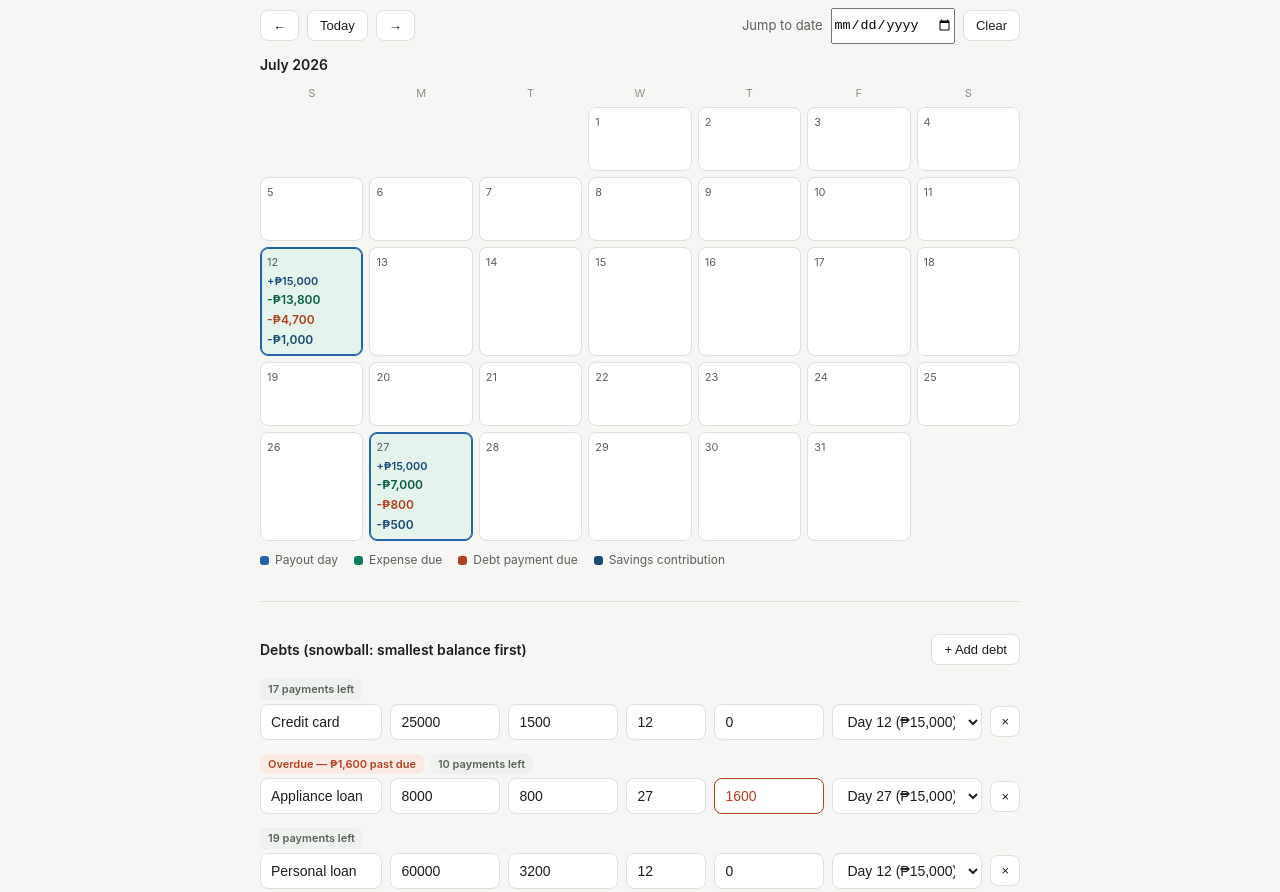
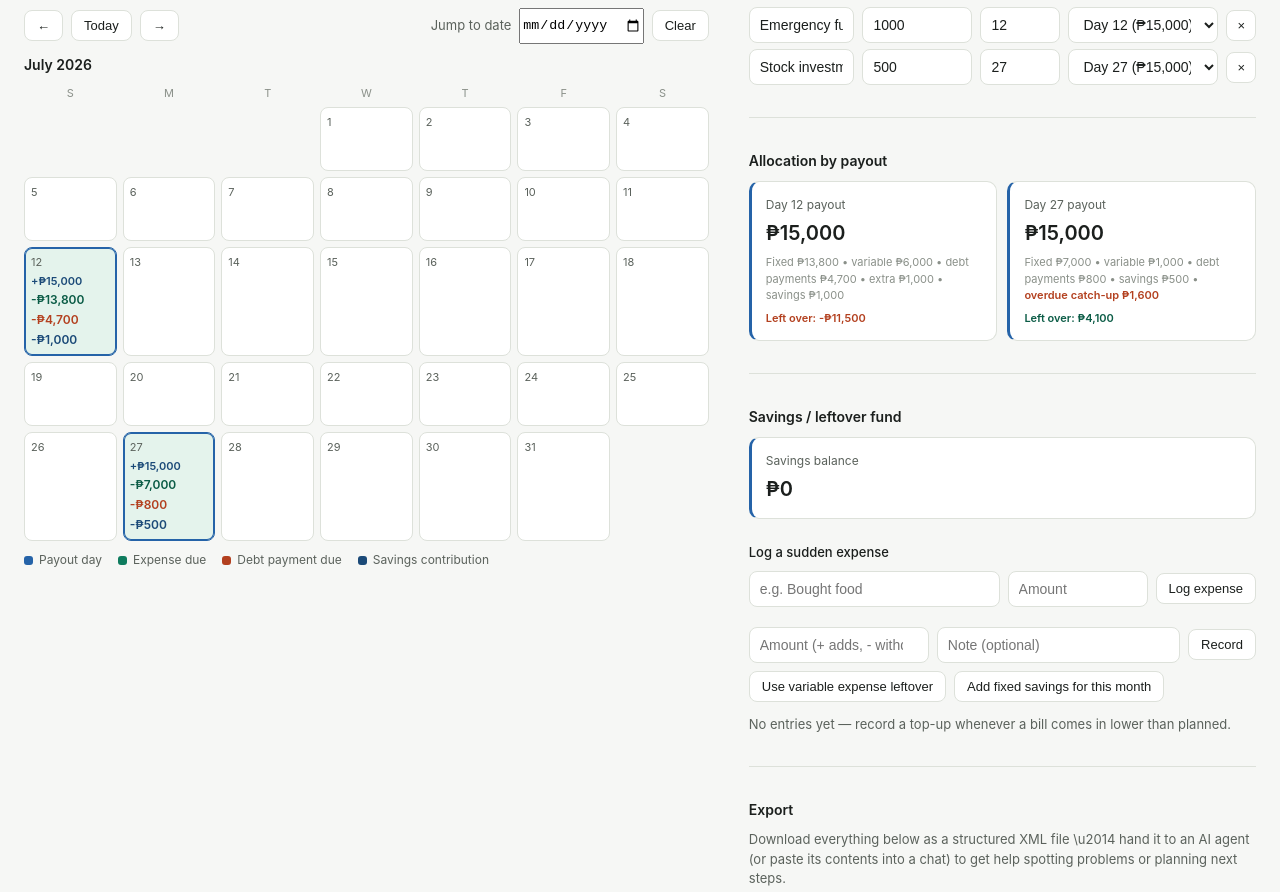
Before and after one commit to Frnce/Budget-Planner, a plain HTML site: page index.html in a window 1280 px wide. Shown: the part 955-1847 px from the top of the page. Drawn offline with Linux system fonts and the light colour scheme.

Commit message:
full width

```diff
--- a/index.html
+++ b/index.html
@@ -48,7 +48,14 @@
     font-family: -apple-system, BlinkMacSystemFont, "Segoe UI", Roboto, Helvetica, Arial, sans-serif;
     line-height:1.5;
   }
-  .wrap{max-width:800px; margin:0 auto; padding:2rem 1.25rem 4rem;}
+  .wrap{max-width:1360px; margin:0 auto; padding:2rem 1.5rem 4rem;}
+  .dashboard{display:grid; grid-template-columns:1fr; gap:0 2.5rem;}
+  .col-right{margin-top:2.5rem;}
+  @media (min-width:960px){
+    .dashboard{grid-template-columns:1.35fr 1fr; align-items:start;}
+    .col-right{margin-top:0;}
+    .col{min-width:0;}
+  }
   h1{font-size:20px; font-weight:600; margin:0 0 4px;}
   .subtitle{font-size:13px; color:var(--text-secondary); margin:0 0 1.75rem;}
   .section-label{font-size:14px; font-weight:600; margin:0 0 10px; display:flex; justify-content:space-between; align-items:center;}
@@ -102,6 +109,9 @@
   <h1>Budget calendar and debt payoff planner</h1>
   <p class="subtitle">Two payouts a month, with expenses and debt payments allocated to each. Saved automatically.</p>
 
+  <div class="dashboard">
+    <div class="col col-left">
+
       <div class="section-label"><span>Payouts</span></div>
       <div id="payout-list" class="cards"></div>
 
@@ -135,9 +145,11 @@
           <button id="date-search-clear">Clear</button>
         </div>
       </div>
-  <div id="calendar-wrap" style="margin-bottom:2rem;"></div>
+      <div id="calendar-wrap" style="margin-bottom:0;"></div>
 
-  <div class="divider"></div>
+    </div>
+
+    <div class="col col-right">
 
       <div class="section-label">
         <span>Debts (snowball: smallest balance first)</span>
@@ -195,6 +207,9 @@
       <div class="section-label"><span>Export</span></div>
       <p style="font-size:13px; color:var(--text-secondary); margin:0 0 10px;">Download everything below as a structured XML file \u2014 hand it to an AI agent (or paste its contents into a chat) to get help spotting problems or planning next steps.</p>
       <button id="export-xml">Export for AI analysis (.xml)</button>
+
+    </div>
+  </div>
 
   <p class="save-note">Your numbers are saved on this device. <button class="reset-link" id="reset-all">Reset to defaults</button></p>
 </div>
```
Lines whose indentation alone changed are shown as unchanged.
